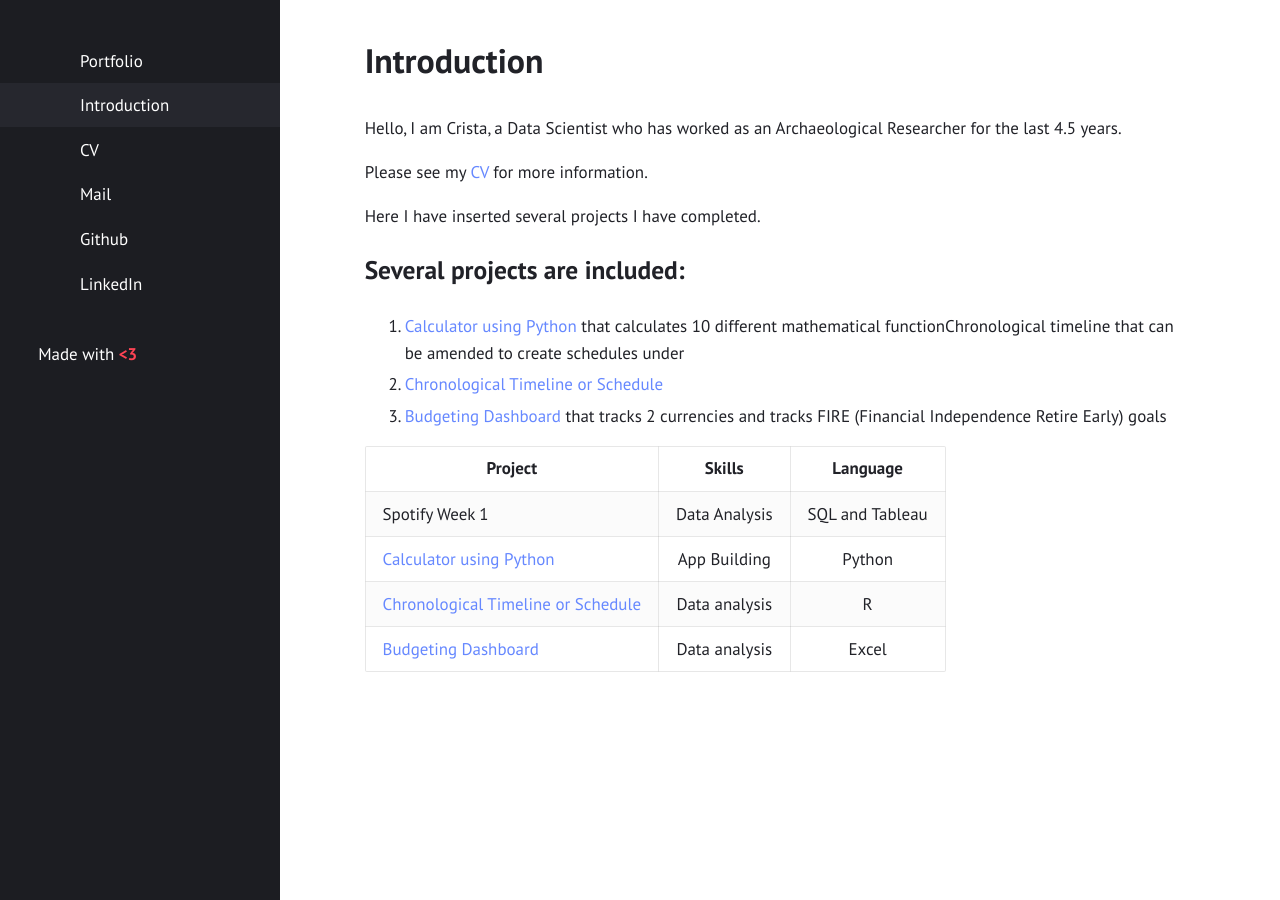
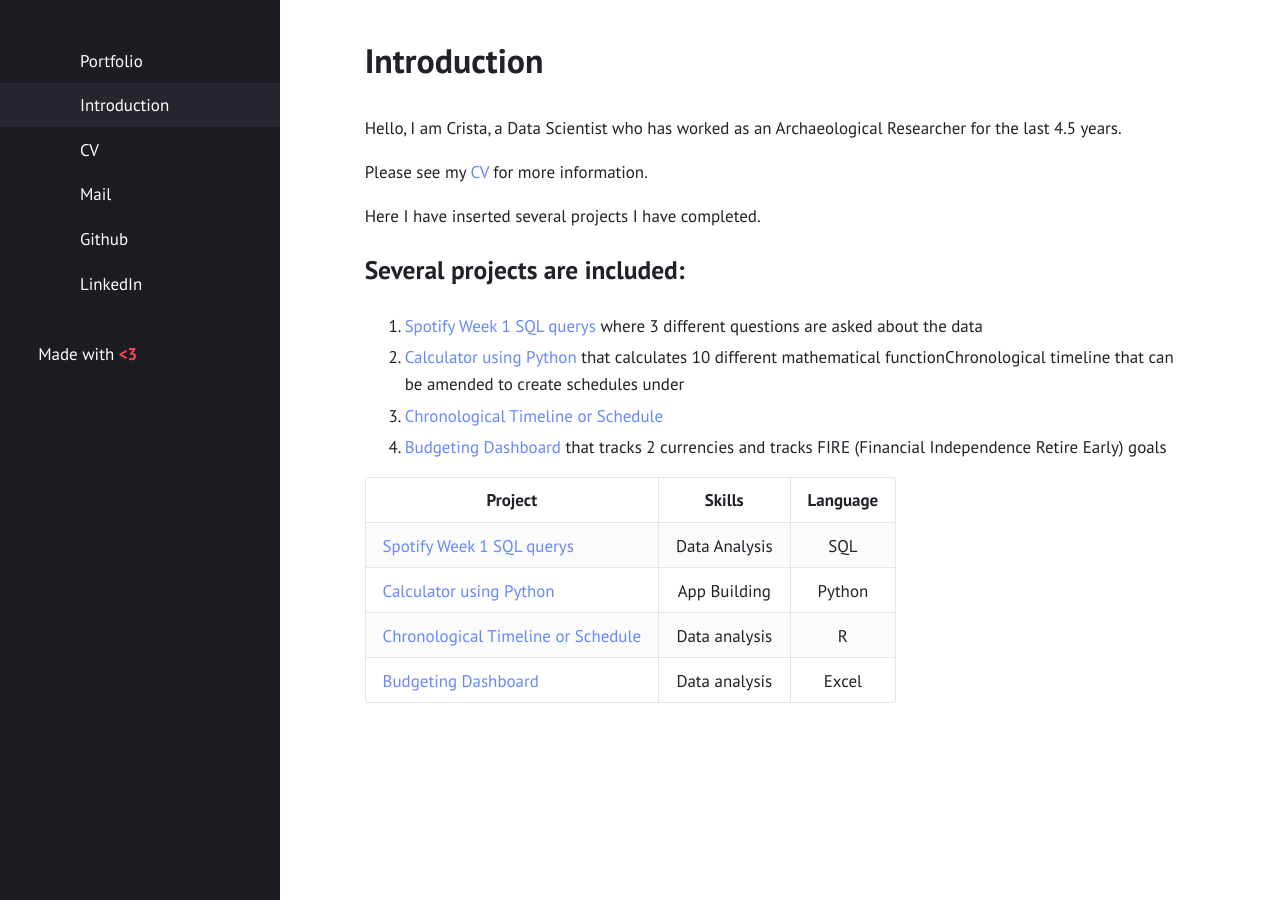
Before and after one commit to cwathen/Portfolio, a Jekyll site: the page built from README.md, in a window 1280 px wide. Built offline with Jekyll 4.4.1, drawn with Linux system fonts in a browser that asks for light colours.

Commit message:
remove tableau information

```diff
--- a/_posts/2023-01-12-Spotify_Week1_SQL.md
+++ b/_posts/2023-01-12-Spotify_Week1_SQL.md
@@ -1,5 +1,5 @@
 ---
-title:  "Spotify SQL and Tableau"
+title:  "Spotify Week 1 SQL querys"
 mathjax: true
 layout: post
 categories: media
@@ -8,8 +8,6 @@
 This is short project completed to ask 3 questions from the global spotify weekly charts. Several steps need to be completed, including creating a database, inserting a csv file and creating queries to answer questions.
 
 Before conducting any of these steps the data must be looked at for clarity and make a plan for cleaning if needed.
-
-Then the csv file was used to create a Dashboard through Tableau
 
 Step 1:
 Create a database, I called mine Spotify charts
@@ -87,4 +85,3 @@
 
 
 --------
-*Dashboard using Tableau*
```
Also changed, not shown: README.md.
